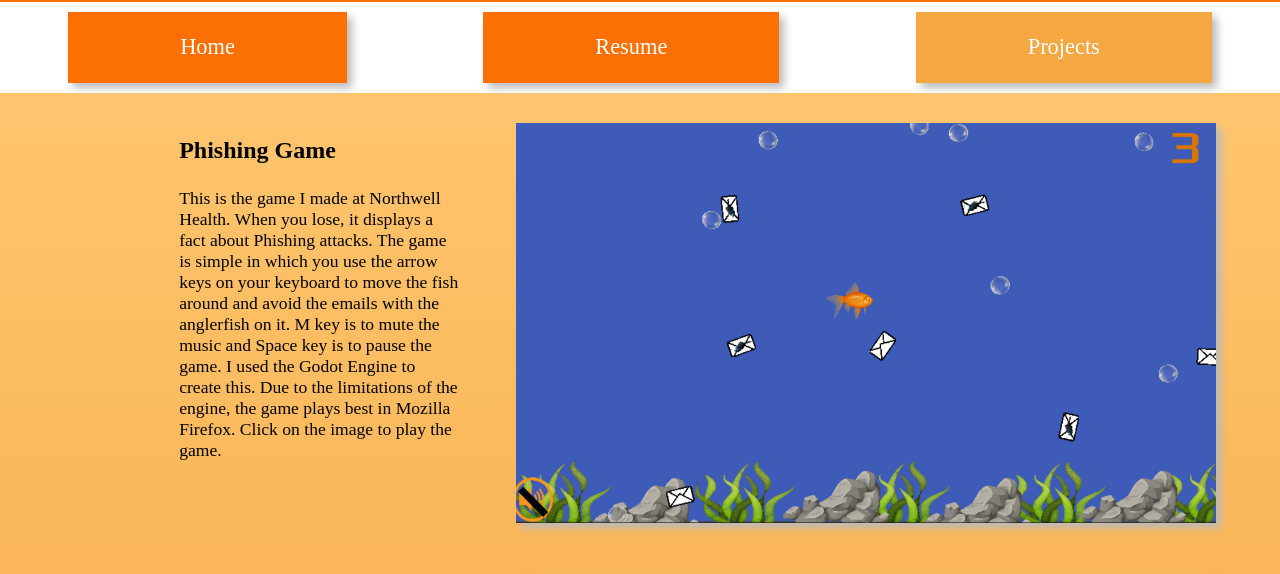
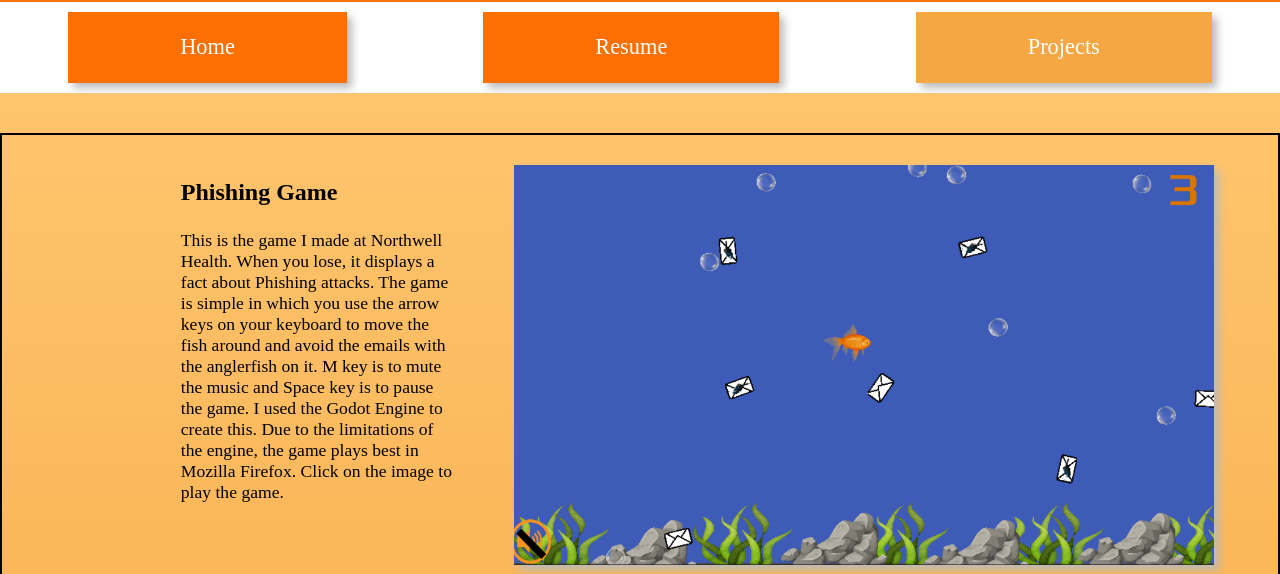
Before and after one commit to LluviaCarmesi/LluviaCarmesi.github.io, a plain HTML site: page projects.html in a window 1280 px wide. Shown: the part 167-741 px from the top of the page. Drawn offline with Linux system fonts and the light colour scheme.

Commit message:
Changed Titles, Added Borders

```diff
--- a/css/index.css
+++ b/css/index.css
@@ -195,13 +195,14 @@ li {
   text-align: center;
   width: 100%;
   height: 100%;
-  padding-bottom: 40px;
+  padding: 40px 0px;
 }
 
 .project-description {
   display: flex;
   text-align: left;
   padding: 20px 5%;
+  border: 2px solid #000;
 }
 
 .description {
```
Also changed, not shown: resume.html (+2 -2 lines).
